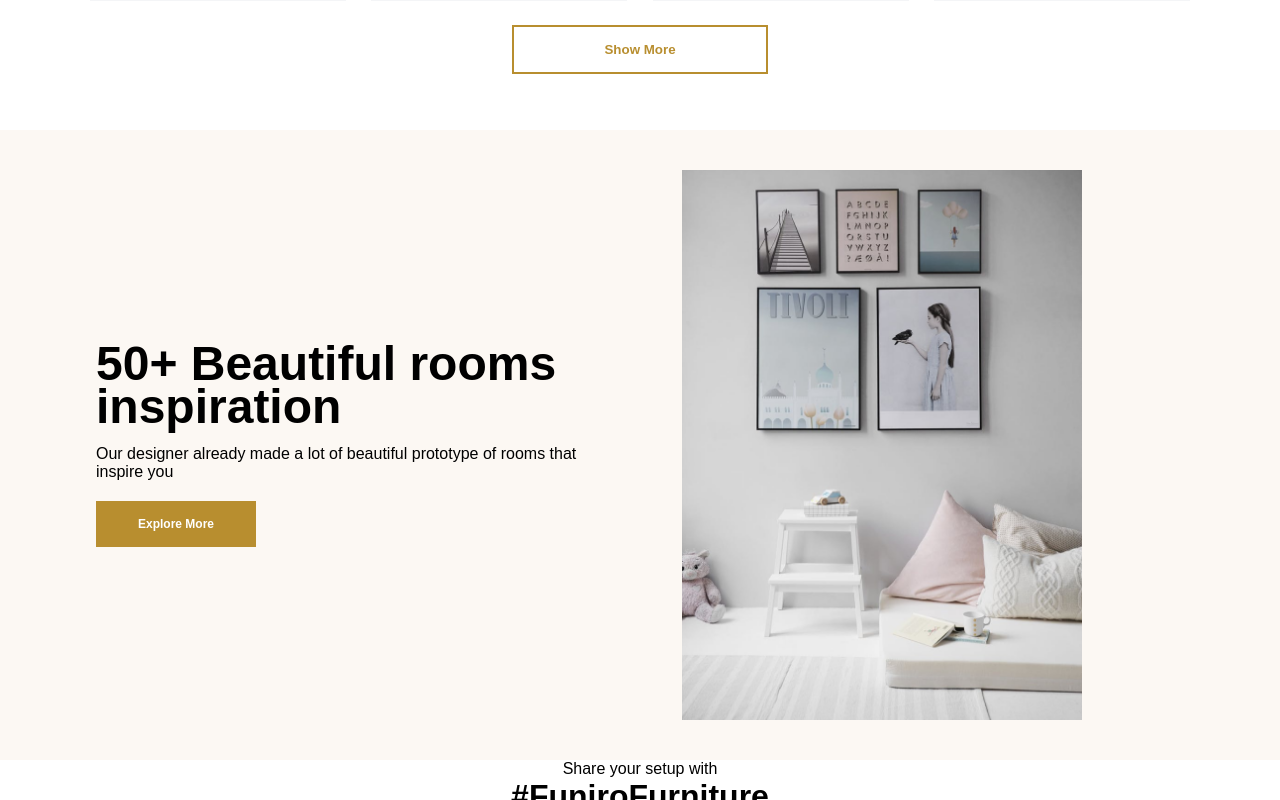
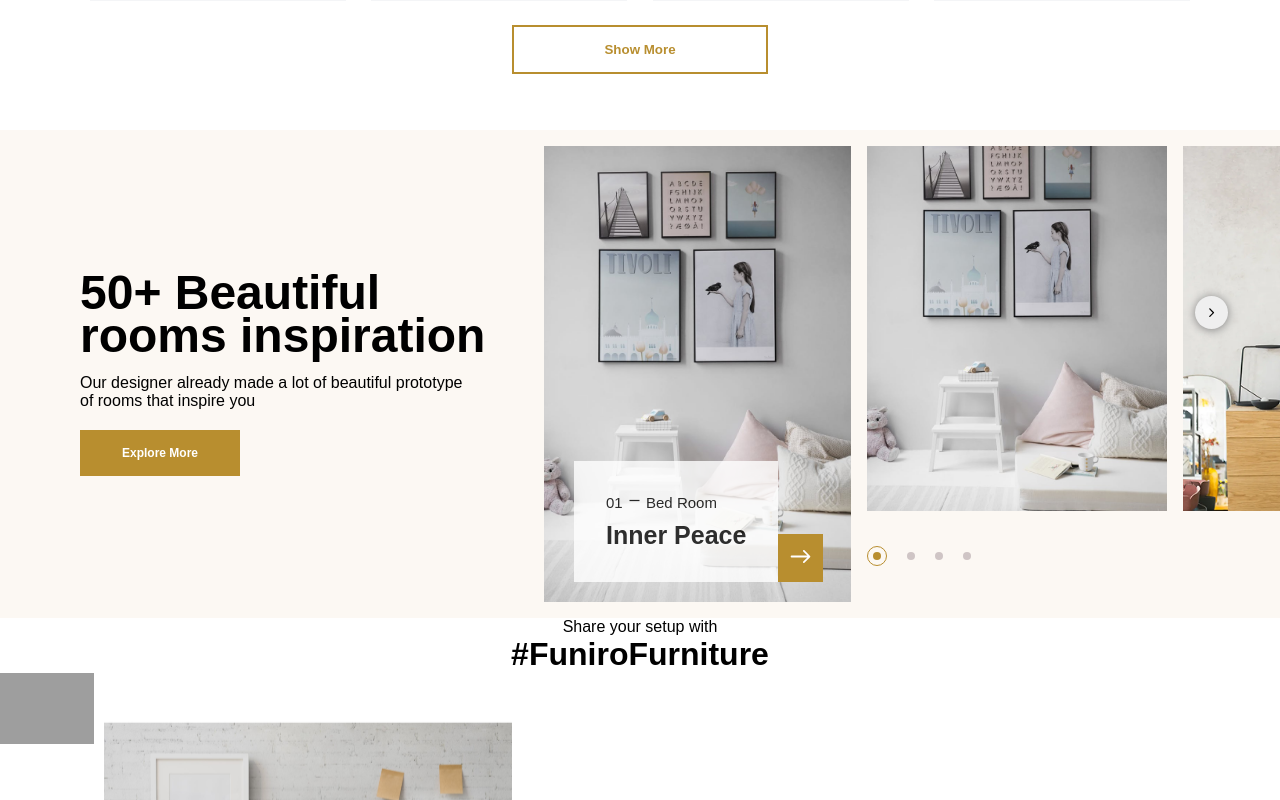
Before and after one commit to waleedabdulah/funiro, a React (Create React App) app: page / in a window 1280 px wide. Shown: the part 2380-3180 px from the top of the page. Built offline with nearby package versions, Linux system fonts and the light colour scheme; grey boxes are pictures that could not be loaded.

Commit message:
complete the carousel ui on the home screen

```diff
--- a/src/component/home/room-decoration-inspirations/RoomDecorationInspirations.jsx
+++ b/src/component/home/room-decoration-inspirations/RoomDecorationInspirations.jsx
@@ -1,7 +1,44 @@
+import React , {useRef , useState} from 'react'
 import Button from '../../button/Button';
 import './RoomDecorationInspirations.scss';
+import { MdOutlineHorizontalRule } from "react-icons/md";
+import { IoIosArrowRoundForward } from "react-icons/io";
+import RoomInspirationImg01 from '../../../assets/home/RoomInspiration01.png'
+import RoomInspirationImg02 from '../../../assets/home/RoomInspriationImg02.png'
+import RoomInspirationImg03 from '../../../assets/home/RoomInspriationImg03.png'
+import { IoIosArrowForward } from "react-icons/io";
 
 export default function RoomDecorationInspirations(){
+    const images = [ RoomInspirationImg01 , RoomInspirationImg02, RoomInspirationImg03 , RoomInspirationImg01 ]
+    const [ activeIndex , setActiveIndex ] = useState(0);
+    const sliderRef = useRef()
+
+    const itemsRef = useRef([]); // Array of refs
+    const currentIndex = useRef(0);
+
+    const handleScrollRight = () => {
+        const items = itemsRef.current;
+        if (!items || items.length === 0) return;
+
+        if (currentIndex.current < items.length - 1)
+            currentIndex.current += 1;
+        else
+          currentIndex.current = 0; // wrap to start
+
+        items[currentIndex.current].scrollIntoView({
+            behavior: 'smooth',
+            inline: 'center',
+            block: 'nearest',
+        });
+    };
+
+
+    const handleActiveImage = () => {
+        if( activeIndex !== 3)
+            setActiveIndex(prev => prev +1); // ✅ update for UI
+        else
+            setActiveIndex(0)
+    };
 
     return (
         <div className='room-inspirations-container'>
@@ -15,13 +52,58 @@ export default function RoomDecorationInspirations(){
                 <Button text='Explore More' />
             </div>
 
-            <div className='images'>
-                {/* <div>
+            <div className='slider_container'>
+                <div
+                    className='active_image'
+                    style={{
+                        backgroundImage: `url(${images[activeIndex]})`,
+                    }}
+                >
+                    <div className='image_info'>
+                        <span className='category'>01 <MdOutlineHorizontalRule /> Bed Room</span>
+                        <span>Inner Peace</span>
+                    </div>
+                    <button
+                        className='next_btn'
+                        onClick={handleActiveImage}
+                    >
+                        <IoIosArrowRoundForward size={35} color='white'/>
+                    </button>
+                </div>
 
-                </div> */}
+                <div className='slider_images'>
+                    <div className='images' ref={sliderRef}>
+                        {
+                            images.map((img, i) => {
+                                return (
+                                    <div className='next_img' key={i} ref={el => itemsRef.current[i] = el}>
+                                        <img src={img} />
+                                    </div>
+                                )
+                            })
+                        }
+                    </div>
+                    <div className='active_bar'>
+                        {
+                            [0, 1, 2, 3].map((_, i) => {
+                                if( i === activeIndex )
+                                    return (
+                                        <div key={i} className='active_one'><span></span></div>
+                                    )
+                                else
+                                    return <span></span>
+                            }
+                        )}
+                    </div>
+
+                    <button
+                        className='slider_btn'
+                        onClick={handleScrollRight}
+                    >
+                        <IoIosArrowForward />
+                    </button>
+                </div>
             </div>
-
-            <div className='carousel-container'></div>
         </div>
     )
 };
--- a/src/component/home/room-decoration-inspirations/RoomDecorationInspirations.scss
+++ b/src/component/home/room-decoration-inspirations/RoomDecorationInspirations.scss
@@ -1,19 +1,23 @@
 .room-inspirations-container{
     background-color: #FCF8F3;
-    padding: 1.5rem 0rem 1.5rem 1rem ;
-    display: flex;
-    flex-direction: row;
-    gap:1rem;
+    overflow: hidden;
+    box-sizing: border-box !important;
+    display: grid;
+    grid-template-columns: 40% 60%;
+    grid-template-rows: 100%;
     font-family: 'poppins', sans-serif;
+    gap: 2rem;
 
+    padding: 1rem 0rem;
 
     .explore{
+        box-sizing: border-box !important;
+        grid-column: 1/2;
         display: flex;
         flex-direction: column;
         justify-content: center ;
         align-items: start;
         padding: 0rem 1rem 0rem 5rem ;
-        width: 650px;
 
         .text01{
             line-height: 0.9;
@@ -29,14 +33,129 @@
 
     }
 
-    .images{
-        background-image: url('../../../assets/home/RoomInspiration01.png');
-        background-size: cover;
-        background-position: center;
-        background-repeat: no-repeat;
-        width: 400px;
-        height: 550px;
-        margin: 1rem 0rem;
+    .slider_container{
+        grid-column: 2/3 ;
+
+        display: grid;
+        grid-template-columns: 40% 60%;
+        gap:1rem;
+
+        .active_image{
+            grid-column: 1/2;
+            background-size: cover;
+            background-position: center;
+            background-repeat: no-repeat;
+            width: 100%;
+            height: 100%;
+            position: relative;
+
+            .image_info{
+                position: absolute;
+                background-color: #FFFFFF;
+                bottom : 20px ;
+                left: 30px;
+                opacity: 0.8;
+                display: flex;
+                flex-direction: column;
+                justify-content: center;
+                align-items: left;
+                padding: 2rem;
+
+                .category{
+                    font-size: 15px;
+                    justify-self: left;
+                    margin-bottom: 10px;
+                }
+
+                span:nth-child(2){
+                    font-weight: 700;
+                    font-size: 25px;
+                }
+            }
+
+            .next_btn{
+                position: absolute;
+                background-color:  #B88E2F;
+                border: none;
+                bottom: 20px;
+                padding: 5px;
+                left: 234px;
+            }
+        }
+
+        .slider_images{
+            grid-column: 2/3;
+            position: relative;
+            display: grid;
+            grid-template-rows: 80% 20%;
+
+            .images{
+                overflow-x: scroll;
+                scrollbar-width: none;
+                grid-row: 1/2;
+                display: flex;
+                flex-direction: row;
+                gap: 1rem;
+
+                .next_img{
+                    min-width: 300px;
+                    height: 100%;
+
+                    img{
+                        object-fit: cover;
+                        width: 100%;
+                        height: 100%;
+                    }
+                }
+            }
+
+            .active_bar{
+                box-sizing: border-box !important;
+                grid-row: 2/3;
+                display: flex;
+                justify-content: start;
+                align-items: center;
+                gap: 20px;
+
+                .active_one{
+                    border-radius: 50%;
+                    height: 20px;
+                    width: 20px;
+                    border: 1px solid #B88E2F;
+                    display: flex;
+                    justify-content: center;
+                    align-items: center;
+
+                    span{
+                        background-color: #B88E2F;
+                        border-radius: 50%;
+                        height: 8px;
+                        width: 8px;
+                    }
+                }
+
+                span{
+                    border-radius: 50%;
+                    height: 8px;
+                    width: 8px;
+                    background-color: rgb(207, 197, 197);
+                }
+            }
+
+            .slider_btn{
+                position: absolute;
+                border: none;
+                padding: 10px;
+                border-radius: 50%;
+                display: flex;
+                justify-content: center;
+                align-items: center;
+                box-shadow: 0px 1px 10px gray;
+                right: 100px;
+                transform: translate(0, 150px);
+            }
+        }
     }
 
+
 }
```
Also changed, not shown: src/assets/home/RoomInspriationImg02.png (added), src/assets/home/RoomInspriationImg03.png (added).
